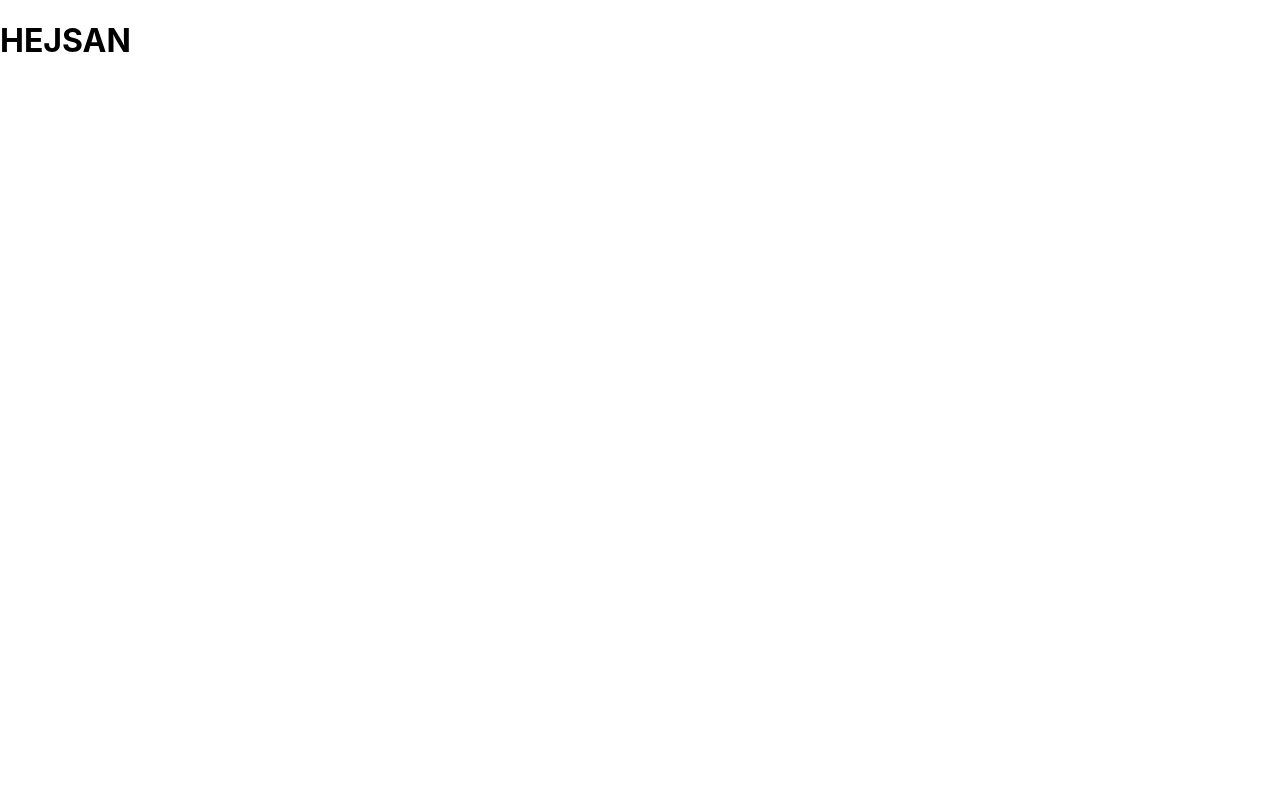
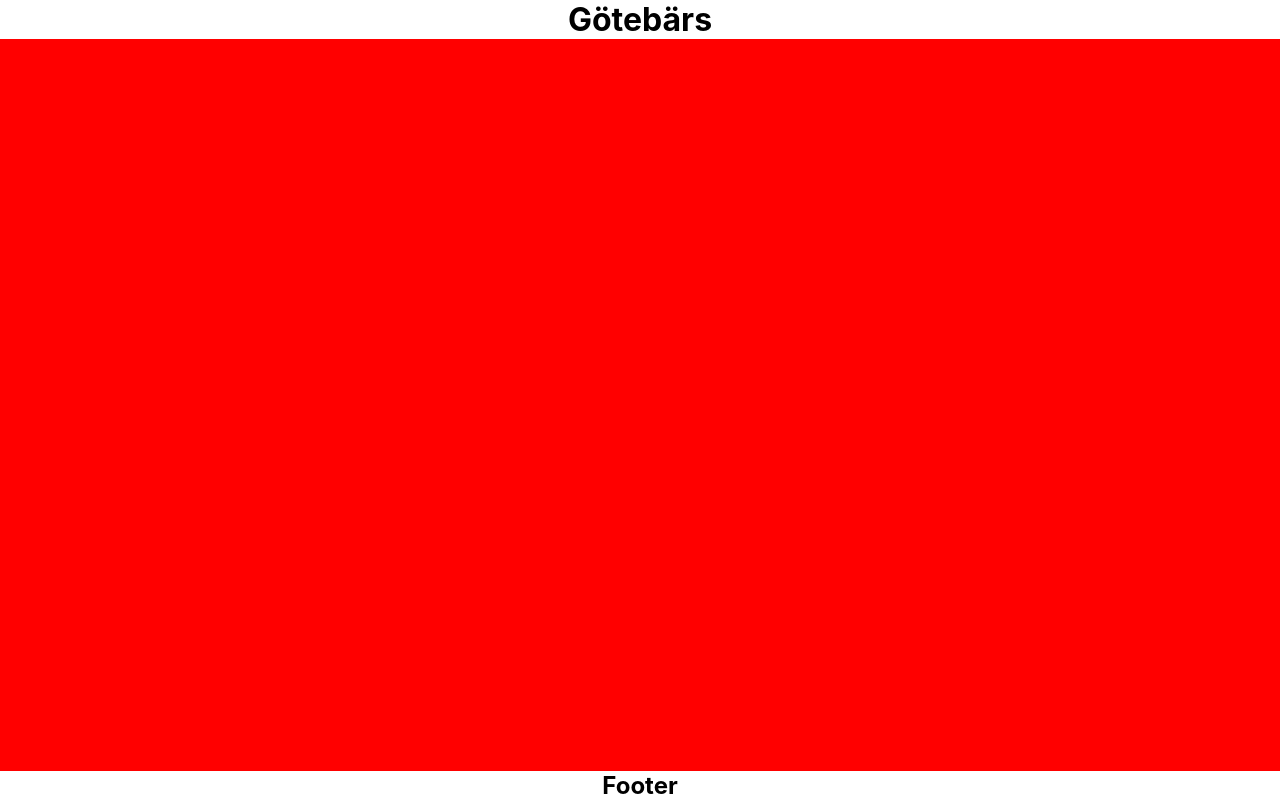
Before and after one commit to Browbeans/Project-PHO, a React (Create React App) app in the folder weather-app/: page / in a window 1280 px wide. Built offline with nearby package versions, Linux system fonts and the light colour scheme.

Commit message:
Boilerplate-layout

```diff
--- /dev/null
+++ b/weather-app/src/components/ContentItem.tsx
@@ -0,0 +1,15 @@
+import React, { CSSProperties } from 'react';
+
+function ContentItem() {
+    return (
+        <div style={rootStyle}>
+
+        </div>
+    )
+}
+
+const rootStyle: CSSProperties = {
+
+}
+
+export default ContentItem;
--- a/weather-app/src/components/FooterContent.tsx
+++ b/weather-app/src/components/FooterContent.tsx
@@ -1,7 +1,21 @@
-import React from 'react';
+import React, { CSSProperties } from 'react';
 
 function FooterContent() {
-
+    return(
+        <div style={rootStyle}>
+            <h2>Footer</h2>
+        </div>
+    )
 }
 
+const rootStyle: CSSProperties = {
+    width: '100%',
+    position: 'fixed',
+    bottom: 0,
+    background: 'white',
+    display: 'flex',
+    justifyContent: 'center'
+}
+
+
 export default FooterContent;
--- a/weather-app/src/components/Layout.tsx
+++ b/weather-app/src/components/Layout.tsx
@@ -1,7 +1,22 @@
-import React from 'react';
+import React, { CSSProperties } from 'react';
+import FooterContent from './FooterContent';
+import MainContent from './MainContent';
+import NavBar from './NavBar'
 
 function Layout() {
-    return <h1>HEJSAN</h1>
+    return(
+    <div style={rootStyle}>
+        <NavBar/>
+        <MainContent/>
+        <FooterContent/>
+    </div>
+
+    )
+}
+
+const rootStyle: CSSProperties = {
+    height: '100vh',
+    background:'gray'
 }
 
 export default Layout;
--- a/weather-app/src/components/MainContent.tsx
+++ b/weather-app/src/components/MainContent.tsx
@@ -1,7 +1,18 @@
-import React from 'react';
+import React, { CSSProperties } from 'react';
+import ContentItem from './ContentItem';
 
 function MainContent() {
-
+    return(
+        <div style={rootStyle}>
+            <ContentItem />
+        </div>
+    )
 }
 
+const rootStyle: CSSProperties ={
+    height: '93vh',
+    background: 'red'
+}
+
+
 export default MainContent;
--- a/weather-app/src/components/NavBar.tsx
+++ b/weather-app/src/components/NavBar.tsx
@@ -1,7 +1,18 @@
-import React from 'react';
+import React, { CSSProperties } from 'react';
 
 function NavBar() {
+    return (
+        <div style={rootStyle}>
+            <h1>Götebärs</h1>
+        </div>
+    )
+}
 
+const rootStyle: CSSProperties = {
+    width: '100%',
+    background: 'white',
+    display: 'flex',
+    justifyContent: 'center'
 }
 
 export default NavBar;
--- a/weather-app/src/index.css
+++ b/weather-app/src/index.css
@@ -1,3 +1,9 @@
+* {
+  margin: 0;
+  padding: 0;
+  box-sizing: border-box;
+}
+
 body {
   margin: 0;
   font-family: -apple-system, BlinkMacSystemFont, 'Segoe UI', 'Roboto', 'Oxygen',
```
Also changed, not shown: weather-app/tsconfig.json (+67 -23 lines).
